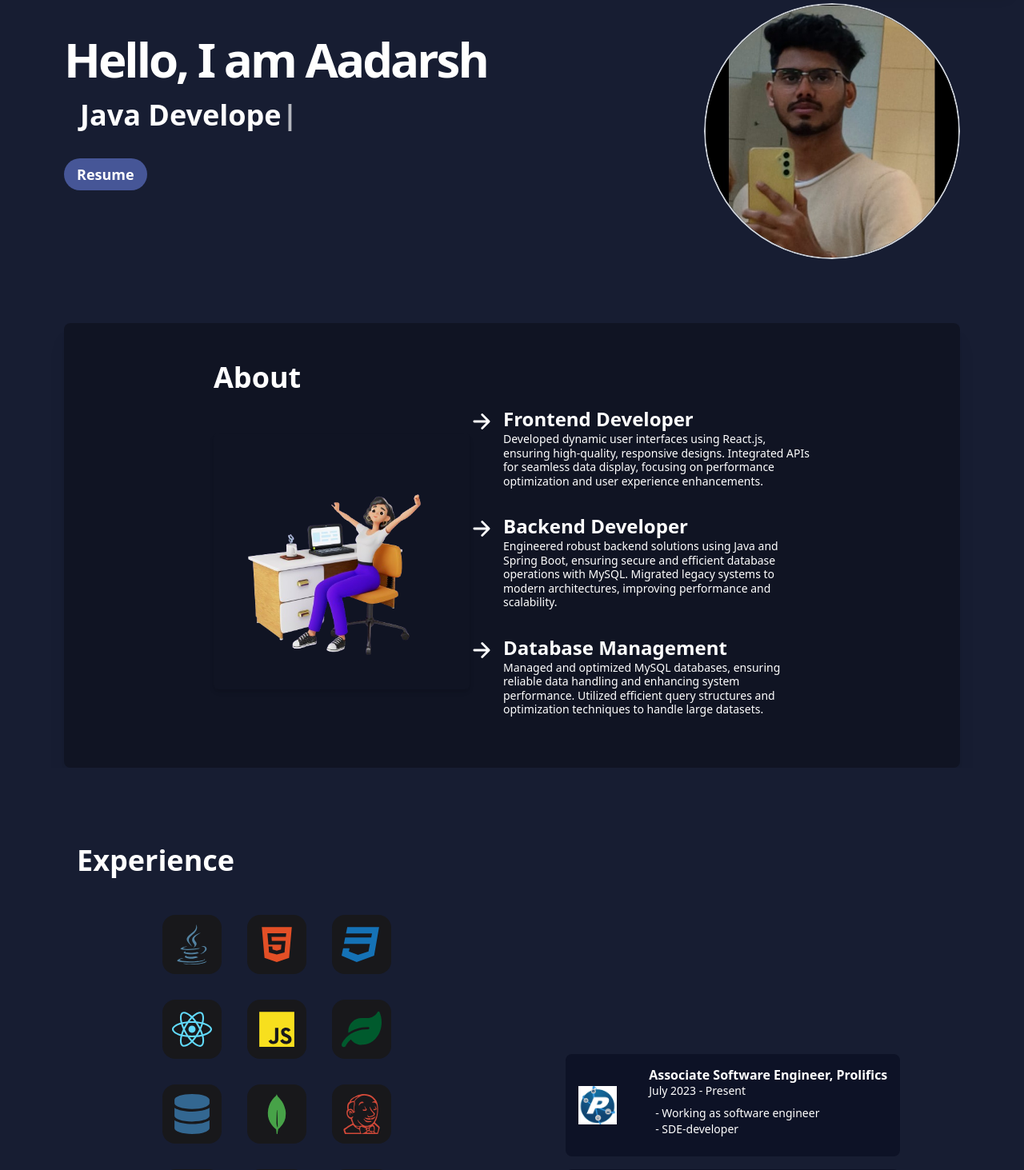
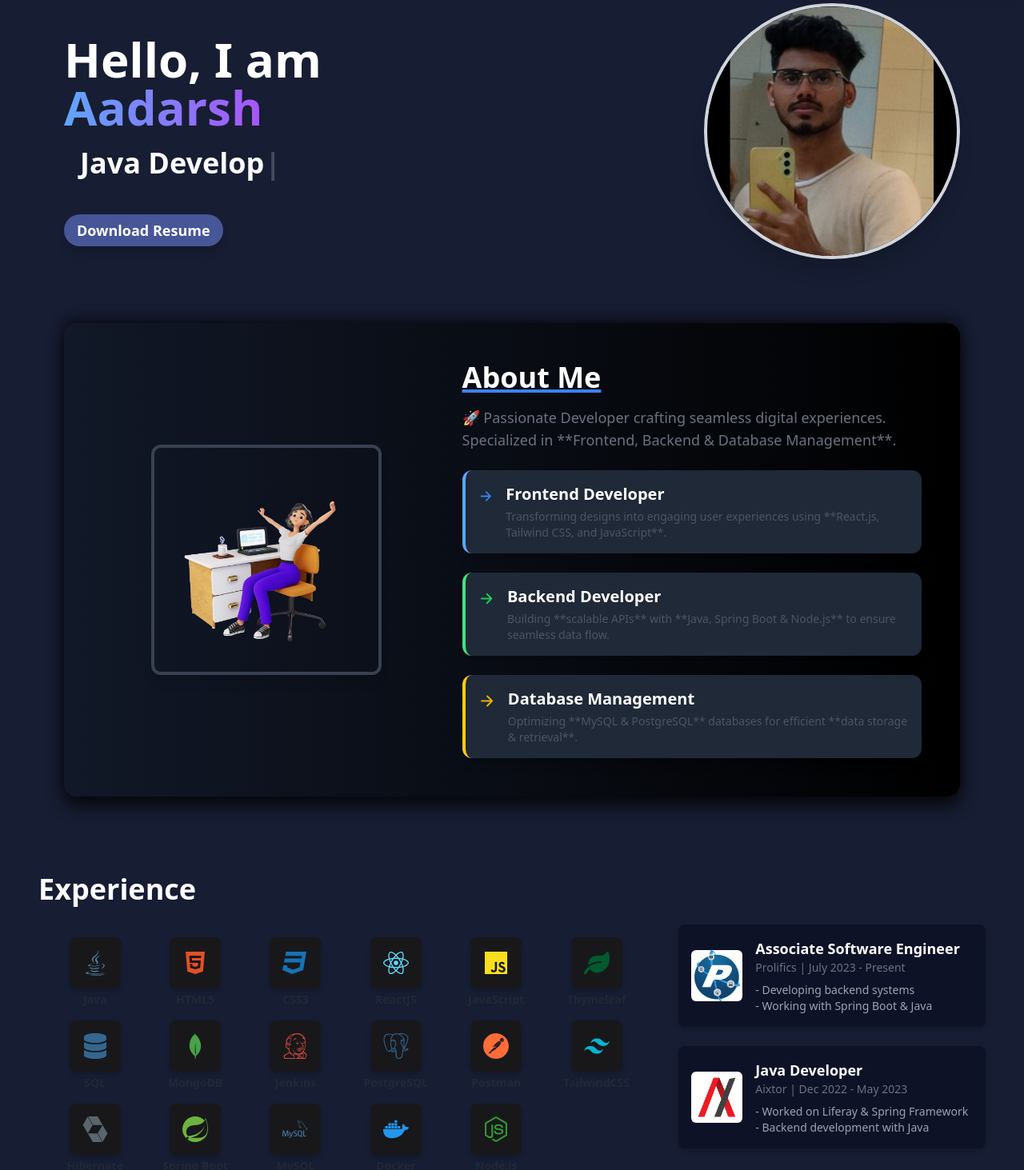
Before and after one commit to aadarsh2305/Portfolio, a React (Vite) app in the folder portfolio_react/: page / in a window 1280 px wide. Shown: the part 160-1623 px from the top of the page at 80% size. Built offline with nearby package versions, Linux system fonts and the light colour scheme.

Commit message:
Modified Css and provided better look

```diff
--- a/portfolio_react/package.json
+++ b/portfolio_react/package.json
@@ -13,6 +13,7 @@
     "@remixicon/react": "^4.2.0",
     "axios": "^1.7.7",
     "emailjs-com": "^3.2.0",
+    "framer-motion": "^12.4.2",
     "react": "^18.3.1",
     "react-dom": "^18.3.1",
     "react-icons": "^5.3.0",
--- a/portfolio_react/src/components/About/About.jsx
+++ b/portfolio_react/src/components/About/About.jsx
@@ -1,83 +1,100 @@
 import React from "react";
+import { motion } from "framer-motion";
 import AboutMe from "../../assets/Images/AboutMe.png";
 import { IoArrowForward } from "react-icons/io5";
 
 const About = ({ darkMode }) => {
   return (
-    <div
-      className={`md:flex overflow-hidden items-center md:flex-wrap md:justify-center shadow-xl mx-0 md:mx-20 rounded-lg p-12 ${
-        darkMode
-          ? "bg-black bg-opacity-30 text-white"
-          : "bg-gray-200 text-gray-800"
-      }`}
+    <motion.div
+      initial={{ opacity: 0, y: 30 }}
+      animate={{ opacity: 1, y: 0 }}
+      transition={{ duration: 0.8 }}
       id="About"
+      className={`flex flex-col md:flex-row items-center mx-4 md:mx-20 p-8 md:p-12 rounded-2xl shadow-2xl
+        ${darkMode ? "bg-gradient-to-r from-gray-900 to-black text-white" : "bg-gray-100 text-gray-800"}
+        mb-12 pb-8
+      `}
+      style={{
+        boxShadow: darkMode
+          ? "0px 12px 20px rgba(0, 0, 0, 0.7), 0px -6px 15px rgba(0, 0, 0, 0.5)"
+          : "0px 12px 20px rgba(0, 0, 0, 0.15), 0px -6px 15px rgba(0, 0, 0, 0.08)",
+      }}
     >
-      <div>
-        <h2 className="text-2xl md:text-4xl font-bold">About</h2>
-        <div className="md:flex flex-wrap flex-col md:flex-row items-center">
-          <img
-            className="md:h-80 rounded-md shadow-md"
-            src={AboutMe}
-            alt="About me image"
-          />
-          <ul>
-            <div className="flex gap-3 py-4">
-              <IoArrowForward
-                size={30}
-                className={`mt-1 ${darkMode ? "text-white" : "text-blue-600"}`}
-              />
-              <span className="w-96">
-                <h1 className="text-xl md:text-2xl font-semibold leading-normal">
-                  Frontend Developer
-                </h1>
-                <p className="text-sm md:text-md leading-tight">
-                  Developed dynamic user interfaces using React.js, ensuring
-                  high-quality, responsive designs. Integrated APIs for seamless
-                  data display, focusing on performance optimization and user
-                  experience enhancements.
-                </p>
-              </span>
+      {/* Image Section */}
+      <div className="md:w-2/5 flex justify-center mb-6 md:mb-0">
+        <motion.img
+          initial={{ scale: 0.9 }}
+          animate={{ scale: 1 }}
+          transition={{ duration: 0.6 }}
+          className="w-40 md:w-72 rounded-xl shadow-lg border-4 border-gray-700"
+          src={AboutMe}
+          alt="About Me"
+        />
+      </div>
+
+      {/* Text & Details Section */}
+      <div className="md:w-3/5 md:pl-10 text-center md:text-left">
+        <h2 className="text-3xl md:text-4xl font-bold underline decoration-blue-500 decoration-4">
+          About Me
+        </h2>
+        <p className="text-md md:text-lg mt-4 text-gray-500 dark:text-gray-400">
+          🚀 Passionate Developer crafting seamless digital experiences. Specialized in **Frontend, Backend & Database Management**.
+        </p>
+
+        <div className="mt-6 space-y-6">
+          {/* Card 1 */}
+          <motion.div
+            whileHover={{ scale: 1.05, y: -5 }}
+            transition={{ duration: 0.3 }}
+            className={`flex items-start gap-4 p-4 rounded-xl shadow-lg border-l-4 transition duration-300
+              ${darkMode ? "bg-gray-800 border-blue-400" : "bg-white border-blue-500"}
+            `}
+          >
+            <IoArrowForward size={25} className="mt-1 text-blue-500" />
+            <div>
+              <h3 className="text-lg md:text-xl font-semibold">Frontend Developer</h3>
+              <p className="text-sm md:text-md mt-1 text-gray-600 dark:text-gray-400">
+                Transforming designs into engaging user experiences using **React.js, Tailwind CSS, and JavaScript**.
+              </p>
             </div>
+          </motion.div>
 
-            <div className="flex gap-3 py-4">
-              <IoArrowForward
-                size={30}
-                className={`mt-1 ${darkMode ? "text-white" : "text-blue-600"}`}
-              />
-              <span className="w-96">
-                <h1 className="text-xl md:text-2xl font-semibold leading-normal">
-                  Backend Developer
-                </h1>
-                <p className="text-sm md:text-md leading-tight">
-                  Engineered robust backend solutions using Java and Spring
-                  Boot, ensuring secure and efficient database operations with
-                  MySQL. Migrated legacy systems to modern architectures,
-                  improving performance and scalability.
-                </p>
-              </span>
+          {/* Card 2 */}
+          <motion.div
+            whileHover={{ scale: 1.05, y: -5 }}
+            transition={{ duration: 0.3 }}
+            className={`flex items-start gap-4 p-4 rounded-xl shadow-lg border-l-4 transition duration-300
+              ${darkMode ? "bg-gray-800 border-green-400" : "bg-white border-green-500"}
+            `}
+          >
+            <IoArrowForward size={25} className="mt-1 text-green-500" />
+            <div>
+              <h3 className="text-lg md:text-xl font-semibold">Backend Developer</h3>
+              <p className="text-sm md:text-md mt-1 text-gray-600 dark:text-gray-400">
+                Building **scalable APIs** with **Java, Spring Boot & Node.js** to ensure seamless data flow.
+              </p>
             </div>
+          </motion.div>
 
-            <div className="flex gap-3 py-4">
-              <IoArrowForward
-                size={30}
-                className={`mt-1 ${darkMode ? "text-white" : "text-blue-600"}`}
-              />
-              <span className="w-96">
-                <h1 className="text-xl md:text-2xl font-semibold leading-normal">
-                  Database Management
-                </h1>
-                <p className="text-sm md:text-md leading-tight">
-                  Managed and optimized MySQL databases, ensuring reliable data
-                  handling and enhancing system performance. Utilized efficient
-                  query structures and optimization techniques to handle large
-                  datasets.
-                </p>
-              </span>
+          {/* Card 3 */}
+          <motion.div
+            whileHover={{ scale: 1.05, y: -5 }}
+            transition={{ duration: 0.3 }}
+            className={`flex items-start gap-4 p-4 rounded-xl shadow-lg border-l-4 transition duration-300
+              ${darkMode ? "bg-gray-800 border-yellow-400" : "bg-white border-yellow-500"}
+            `}
+          >
+            <IoArrowForward size={25} className="mt-1 text-yellow-500" />
+            <div>
+              <h3 className="text-lg md:text-xl font-semibold">Database Management</h3>
+              <p className="text-sm md:text-md mt-1 text-gray-600 dark:text-gray-400">
+                Optimizing **MySQL & PostgreSQL** databases for efficient **data storage & retrieval**.
+              </p>
             </div>
-          </ul>
+          </motion.div>
         </div>
       </div>
-    </div>
+    </motion.div>
   );
 };
 
--- a/portfolio_react/src/components/Experience/Experience.jsx
+++ b/portfolio_react/src/components/Experience/Experience.jsx
@@ -23,92 +23,114 @@ import {
 import AixtorLogo from "../../assets/Images/AixtorLogo.png";
 import ProlificsLogo from "../../assets/Images/ProlificsLogo.jfif";
 
-const Experience = ({darkMode}) => {
+const Experience = ({ darkMode }) => {
   return (
     <div
       id="Experience"
-      className={`p-10 md:p-24 ${darkMode ? "bg-[#171d32] text-white" : "bg-gray-100 text-gray-800"}`}
+      className={`p-6 md:p-12 flex flex-col ${
+        darkMode ? "bg-[#171d32] text-white" : "bg-gray-100 text-gray-800"
+      }`}
     >
-      <h1 className="text-2xl md:text-4xl font-bold">Experience</h1>
-      <div className="flex flex-wrap items-center justify-around">
-        <div className="flex flex-wrap md:w-2/5 gap-8 md:p-12 py-10">
-        {/* Skill Icons */}
-          <span className={`p-3 flex items-center rounded-2xl ${darkMode ? "bg-zinc-900" : "bg-gray-300"}`}>
-            <FaJava color="#5382A1" size={50} />
-          </span>
-          <span className={`p-3 flex items-center rounded-2xl ${darkMode ? "bg-zinc-900" : "bg-gray-300"}`}>
-            <FaHtml5 color="#E34F26" size={50} />
-          </span>
-          <span className={`p-3 flex items-center rounded-2xl ${darkMode ? "bg-zinc-900" : "bg-gray-300"}`}>
-            <FaCss3 color="#1572B6" size={50} />
-          </span>
-          <span className={`p-3 flex items-center rounded-2xl ${darkMode ? "bg-zinc-900" : "bg-gray-300"}`}>
-            <FaReact color="#61DAFB" size={50} />
-          </span>
-          <span className={`p-3 flex items-center rounded-2xl ${darkMode ? "bg-zinc-900" : "bg-gray-300"}`}>
-            <FaJs color="#F7DF1E" size={50} />
-          </span>
-          <span className={`p-3 flex items-center rounded-2xl ${darkMode ? "bg-zinc-900" : "bg-gray-300"}`}>
-            <FaLeaf color="#005A2D" size={50} />
-          </span>
-          <span className={`p-3 flex items-center rounded-2xl ${darkMode ? "bg-zinc-900" : "bg-gray-300"}`}>
-            <FaDatabase color="#336791" size={50} />
-          </span>
-          <span className={`p-3 flex items-center rounded-2xl ${darkMode ? "bg-zinc-900" : "bg-gray-300"}`}>
-            <SiMongodb color="#47A248" size={50} />
-          </span>
-          <span className={`p-3 flex items-center rounded-2xl ${darkMode ? "bg-zinc-900" : "bg-gray-300"}`}>
-            <FaJenkins color="#D24939" size={50} />
-          </span>
-          <span className={`p-3 flex items-center rounded-2xl ${darkMode ? "bg-zinc-900" : "bg-gray-300"}`}>
-            <SiPostgresql color="#336791" size={50} />
-          </span>
-          <span className={`p-3 flex items-center rounded-2xl ${darkMode ? "bg-zinc-900" : "bg-gray-300"}`}>
-            <SiPostman color="#FF6C37" size={50} />
-          </span>
-          <span className={`p-3 flex items-center rounded-2xl ${darkMode ? "bg-zinc-900" : "bg-gray-300"}`}>
-            <SiTailwindcss color="#06B6D4" size={50} />
-          </span>
-          <span className={`p-3 flex items-center rounded-2xl ${darkMode ? "bg-zinc-900" : "bg-gray-300"}`}>
-            <SiHibernate color="#59666C" size={50} />
-          </span>
-          <span className={`p-3 flex items-center rounded-2xl ${darkMode ? "bg-zinc-900" : "bg-gray-300"}`}>
-            <SiSpring color="#6DB33F" size={50} />
-          </span>
-          <span className={`p-3 flex items-center rounded-2xl ${darkMode ? "bg-zinc-900" : "bg-gray-300"}`}>
-            <SiMysql color="#4479A1" size={50} />
-          </span>
-          <span className={`p-3 flex items-center rounded-2xl ${darkMode ? "bg-zinc-900" : "bg-gray-300"}`}>
-            <FaDocker color="#2496ED" size={50} />
-          </span>
-          <span className={`p-3 flex items-center rounded-2xl ${darkMode ? "bg-zinc-900" : "bg-gray-300"}`}>
-            <FaNodeJs color="#339933" size={50} />
-          </span>
+      {/* Left-Aligned Heading */}
+      <h1 className="text-2xl md:text-4xl font-bold mb-6 text-left">
+        Experience
+      </h1>
+
+      <div className="flex flex-col md:flex-row w-full gap-8">
+        {/* Skills Section */}
+        <div className="w-full md:w-2/3 grid grid-cols-4 sm:grid-cols-5 lg:grid-cols-6 gap-4 p-4">
+          {[
+            { icon: <FaJava size={32} color="#5382A1" />, name: "Java" },
+            { icon: <FaHtml5 size={32} color="#E34F26" />, name: "HTML5" },
+            { icon: <FaCss3 size={32} color="#1572B6" />, name: "CSS3" },
+            { icon: <FaReact size={32} color="#61DAFB" />, name: "ReactJS" },
+            { icon: <FaJs size={32} color="#F7DF1E" />, name: "JavaScript" },
+            { icon: <FaLeaf size={32} color="#005A2D" />, name: "Thymeleaf" },
+            { icon: <FaDatabase size={32} color="#336791" />, name: "SQL" },
+            { icon: <SiMongodb size={32} color="#47A248" />, name: "MongoDB" },
+            { icon: <FaJenkins size={32} color="#D24939" />, name: "Jenkins" },
+            {
+              icon: <SiPostgresql size={32} color="#336791" />,
+              name: "PostgreSQL",
+            },
+            { icon: <SiPostman size={32} color="#FF6C37" />, name: "Postman" },
+            {
+              icon: <SiTailwindcss size={32} color="#06B6D4" />,
+              name: "TailwindCSS",
+            },
+            {
+              icon: <SiHibernate size={32} color="#59666C" />,
+              name: "Hibernate",
+            },
+            {
+              icon: <SiSpring size={32} color="#6DB33F" />,
+              name: "Spring Boot",
+            },
+            { icon: <SiMysql size={32} color="#4479A1" />, name: "MySQL" },
+            { icon: <FaDocker size={32} color="#2496ED" />, name: "Docker" },
+            { icon: <FaNodeJs size={32} color="#339933" />, name: "Node.js" },
+          ].map(({ icon, name }) => (
+            <div key={name} className="flex flex-col items-center">
+              <span
+                className={`w-12 h-12 md:w-14 md:h-14 lg:w-16 lg:h-16 flex items-center justify-center rounded-lg shadow-md transition-transform hover:scale-110 ${
+                  darkMode ? "bg-zinc-900" : "bg-gray-300"
+                }`}
+              >
+                {icon}
+              </span>
+              <p className="text-xs md:text-sm mt-1 font-semibold text-gray-800 dark:text-white transition duration-300 hover:text-blue-500">
+                {name}
+              </p>
+            </div>
+          ))}
         </div>
 
-        {/* Experience Cards */}
-        <div>
-          <div className={`flex gap-10 ${darkMode ? "bg-slate-950 bg-opacity-45" : "bg-white shadow-md"} mt-4 rounded-lg p-4 items-center`}>
-            <img src={ProlificsLogo} alt="Prolifics Logo" className="w-12 h-12" />
-            <span>
-              <h2 className="leading-tight font-semibold">Associate Software Engineer, Prolifics</h2>
-              <p className="text-sm font-thin">July 2023 - Present</p>
-              <ul className="text-sm p-2">
-                <li>- Working as software engineer</li>
-                <li>- SDE-developer</li>
+        {/* Experience Cards Section */}
+        <div className="w-full md:w-1/3 flex flex-col gap-6">
+          <div
+            className={`flex gap-4 items-center p-4 rounded-lg shadow-md ${
+              darkMode ? "bg-slate-950 bg-opacity-45" : "bg-white"
+            }`}
+          >
+            <img
+              src={ProlificsLogo}
+              alt="Prolifics Logo"
+              className="w-16 h-16 rounded-md"
+            />
+            <div>
+              <h2 className="font-semibold text-lg">
+                Associate Software Engineer
+              </h2>
+              <p className="text-sm text-gray-500">
+                Prolifics | July 2023 - Present
+              </p>
+              <ul className="text-sm text-gray-400 mt-2">
+                <li>- Developing backend systems</li>
+                <li>- Working with Spring Boot & Java</li>
               </ul>
-            </span>
+            </div>
           </div>
-          <div className={`flex gap-10 ${darkMode ? "bg-slate-950 bg-opacity-45" : "bg-white shadow-md"} mt-4 rounded-lg p-4 items-center`}>
-            <img src={AixtorLogo} alt="Aixtor Logo" className="w-12 h-12" />
-            <span>
-              <h2 className="leading-tight font-semibold">Java Developer, Aixtor</h2>
-              <p className="text-sm font-thin">Dec 2022 - May 2023</p>
-              <ul className="text-sm p-2">
-                <li>- Worked as java developer</li>
-                <li>- Liferay and Spring Framework</li>
+
+          <div
+            className={`flex gap-4 items-center p-4 rounded-lg shadow-md ${
+              darkMode ? "bg-slate-950 bg-opacity-45" : "bg-white"
+            }`}
+          >
+            <img
+              src={AixtorLogo}
+              alt="Aixtor Logo"
+              className="w-16 h-16 rounded-md"
+            />
+            <div>
+              <h2 className="font-semibold text-lg">Java Developer</h2>
+              <p className="text-sm text-gray-500">
+                Aixtor | Dec 2022 - May 2023
+              </p>
+              <ul className="text-sm text-gray-400 mt-2">
+                <li>- Worked on Liferay & Spring Framework</li>
+                <li>- Backend development with Java</li>
               </ul>
-            </span>
+            </div>
           </div>
         </div>
       </div>
--- a/portfolio_react/src/components/Home/Home.jsx
+++ b/portfolio_react/src/components/Home/Home.jsx
@@ -1,59 +1,99 @@
 import React from "react";
-import avatar from '../../assets/Images/ProfilePic.jpg';
+import { motion } from "framer-motion";
 import Typewriter from "typewriter-effect";
-import Resume from '../../assets/Doc/Resume.pdf';
+import avatar from "../../assets/Images/ProfilePic.jpg";
+import Resume from "../../assets/Doc/Resume.pdf";
 
 const Home = ({ darkMode }) => {
   return (
-    <div
-      className={`flex w-full justify-between items-start p-10 md:p-20 ${
-        darkMode ? "text-white" : "text-gray-900 bg-gray-100"
-      }`}
+    <motion.div
+      initial={{ opacity: 0, y: 30 }}
+      animate={{ opacity: 1, y: 0 }}
+      transition={{ duration: 0.8 }}
+      className={`flex flex-col md:flex-row w-full justify-between items-center md:items-start p-10 md:p-20
+        ${darkMode ? "text-white" : "text-gray-900 bg-gray-100"}
+      `}
     >
-      <div className="md:w-2/4 md:pt-10">
-        <h1 className="text-3xl md:text-6xl font-bold flex leading-normal tracking-tighter">
-          Hello, I am Aadarsh
+      {/* Left Side - Text Section */}
+      <motion.div
+        initial={{ opacity: 0, x: -50 }}
+        animate={{ opacity: 1, x: 0 }}
+        transition={{ duration: 0.8 }}
+        className="md:w-2/4 md:pt-10 text-center md:text-left"
+      >
+        <h1 className="text-3xl md:text-6xl font-bold leading-tight">
+          Hello, I am{" "}
+          <span className="bg-gradient-to-r from-blue-400 to-purple-500 bg-clip-text text-transparent">
+            Aadarsh
+          </span>
         </h1>
-        <p
+
+        {/* Typewriter Effect with Hover Animation */}
+        <div
           className={`px-5 pt-5 text-2xl md:text-4xl font-bold mb-10 ${
             darkMode ? "text-white" : "text-gray-800"
           }`}
-          style={{ minWidth: "250px", maxWidth: "100%", overflow: "hidden" }}
+          style={{ minHeight: "70px" }} // Fixed height for mobile
         >
           <Typewriter
             options={{
               strings: [
                 "Full Stack Developer!",
-                "Java Developer",
+                "Java Developer!",
                 "MERN Stack Developer!",
               ],
               autoStart: true,
               loop: true,
               delay: 75,
             }}
+            onInit={(typewriter) => {
+              const words = document.querySelectorAll(".typewriter-text span");
+              words.forEach((word, i) => {
+                word.addEventListener("mouseover", () => {
+                  word.style.fontSize = "1.3em";
+                  if (words[i - 1]) words[i - 1].style.fontSize = "1.15em";
+                  if (words[i + 1]) words[i + 1].style.fontSize = "1.15em";
+                });
+                word.addEventListener("mouseout", () => {
+                  words.forEach((w) => (w.style.fontSize = "1em"));
+                });
+              });
+            }}
           />
-        </p>
+        </div>
 
-        <a
-          className={`mt-5 md:mt-10 py-2 px-3 text-sm md:text-lg md:py-2 md:px-4 font-semibold rounded-3xl transition-all duration-300 ${
-            darkMode
-              ? "bg-[#465697] text-white hover:bg-[#3b4a80]"
-              : "bg-blue-500 text-white hover:bg-blue-600"
-          }`}
+        {/* Resume Button with Animation */}
+        <motion.a
+          whileHover={{ scale: 1.1 }}
+          whileTap={{ scale: 0.9 }}
+          className={`mt-5 md:mt-10 py-2 px-3 text-sm md:text-lg md:py-2 md:px-4 font-semibold rounded-3xl transition-all duration-300 shadow-lg
+            ${
+              darkMode
+                ? "bg-[#465697] text-white hover:bg-[#3b4a80]"
+                : "bg-blue-500 text-white hover:bg-blue-600"
+            }
+          `}
           href={Resume}
-          download="Aadarsh_Resume.pdf"
+          download="Aadarsh Gupta CV.pdf"
         >
-          Resume
-        </a>
-      </div>
-      <div className="w-30 h-30 sm:w-40 sm:h-40 md:w-60 md:h-60 lg:w-80 lg:h-80 rounded-full overflow-hidden flex justify-center items-center">
+          Download Resume
+        </motion.a>
+      </motion.div>
+
+      {/* Right Side - Profile Picture */}
+      <motion.div
+        initial={{ opacity: 0, scale: 0.8 }}
+        animate={{ opacity: 1, scale: 1 }}
+        transition={{ duration: 0.8, delay: 0.3 }}
+        className="w-40 h-40 sm:w-48 sm:h-48 md:w-60 md:h-60 lg:w-80 lg:h-80 rounded-full overflow-hidden flex justify-center items-center shadow-xl border-4 border-gray-300"
+      >
         <img
-          className="w-full h-full object-cover rounded-full border-2 border-gray-300 shadow-lg"
+          className="w-full h-full object-cover rounded-full"
           src={avatar}
           alt="profile_pic"
         />
-      </div>
-    </div>
+      </motion.div>
+    </motion.div>
   );
 };
 
```
Also changed, not shown: 2 other files (tests, documents, lock files or other folders).
